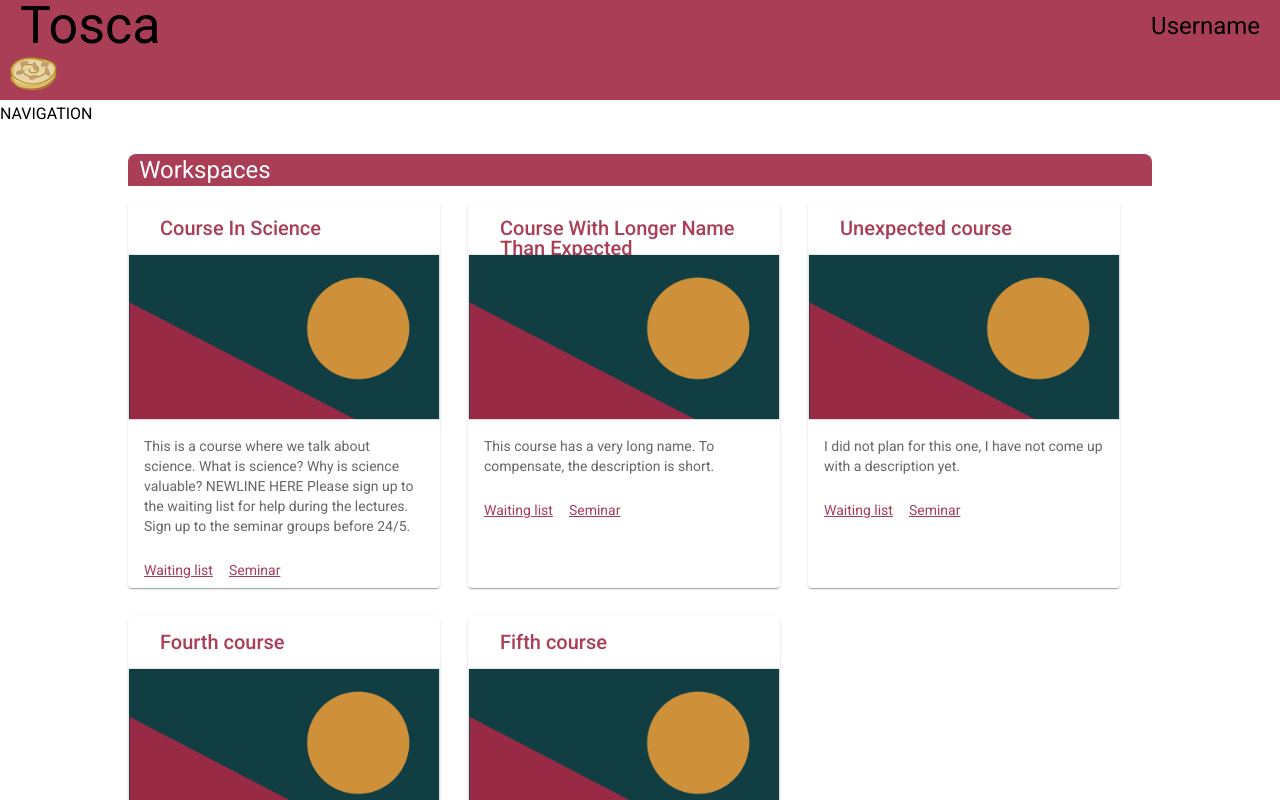
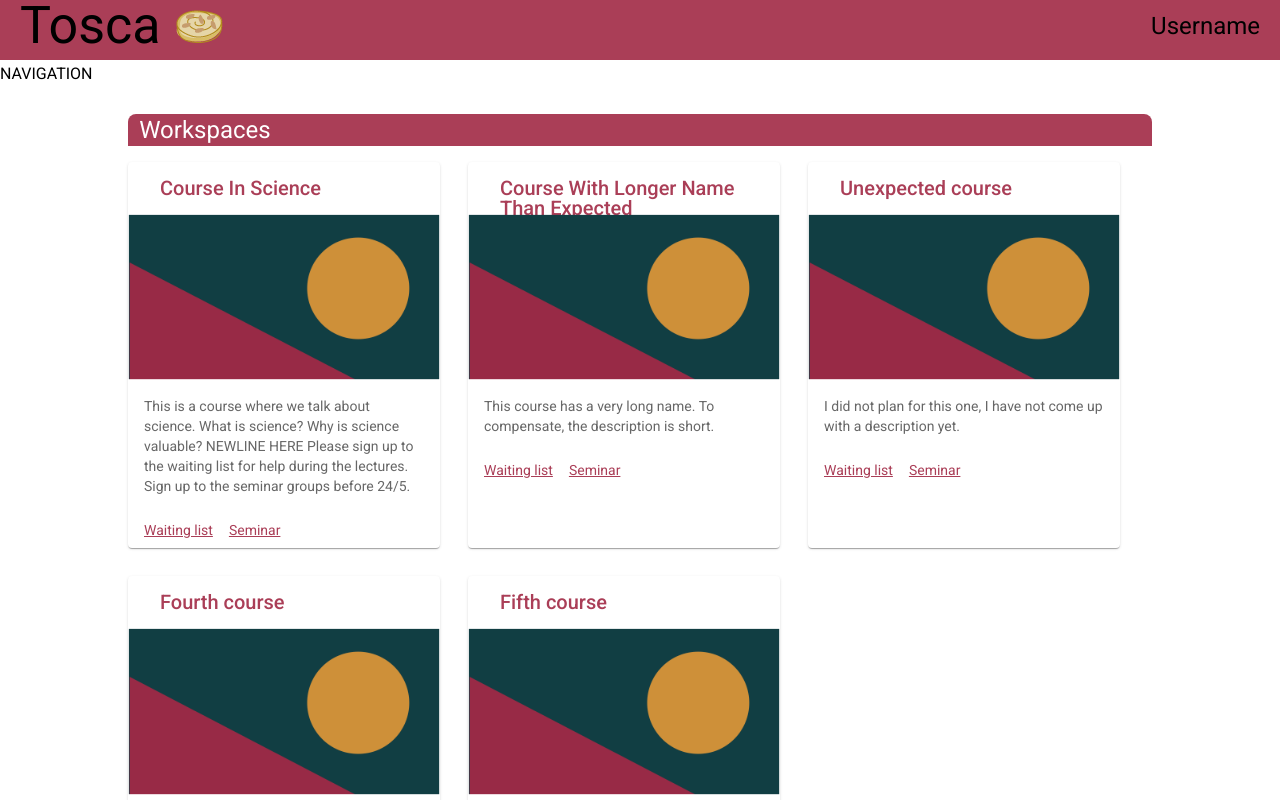
Before and after one commit to KlasafGeijerstam/Tosca, an Angular app in the folder frontend/: page / in a window 1280 px wide. Built offline with nearby package versions, Linux system fonts and the light colour scheme.

Commit message:
Positions Tosca logo to the right of name

```diff
--- a/frontend/src/app/header/header.component.css
+++ b/frontend/src/app/header/header.component.css
@@ -18,7 +18,8 @@ img {
   margin: 10px 20px 5px auto;
 }
 
-a {
+#header a {
+  display: flex;
   text-decoration: none;
   color: inherit;
 }
```
